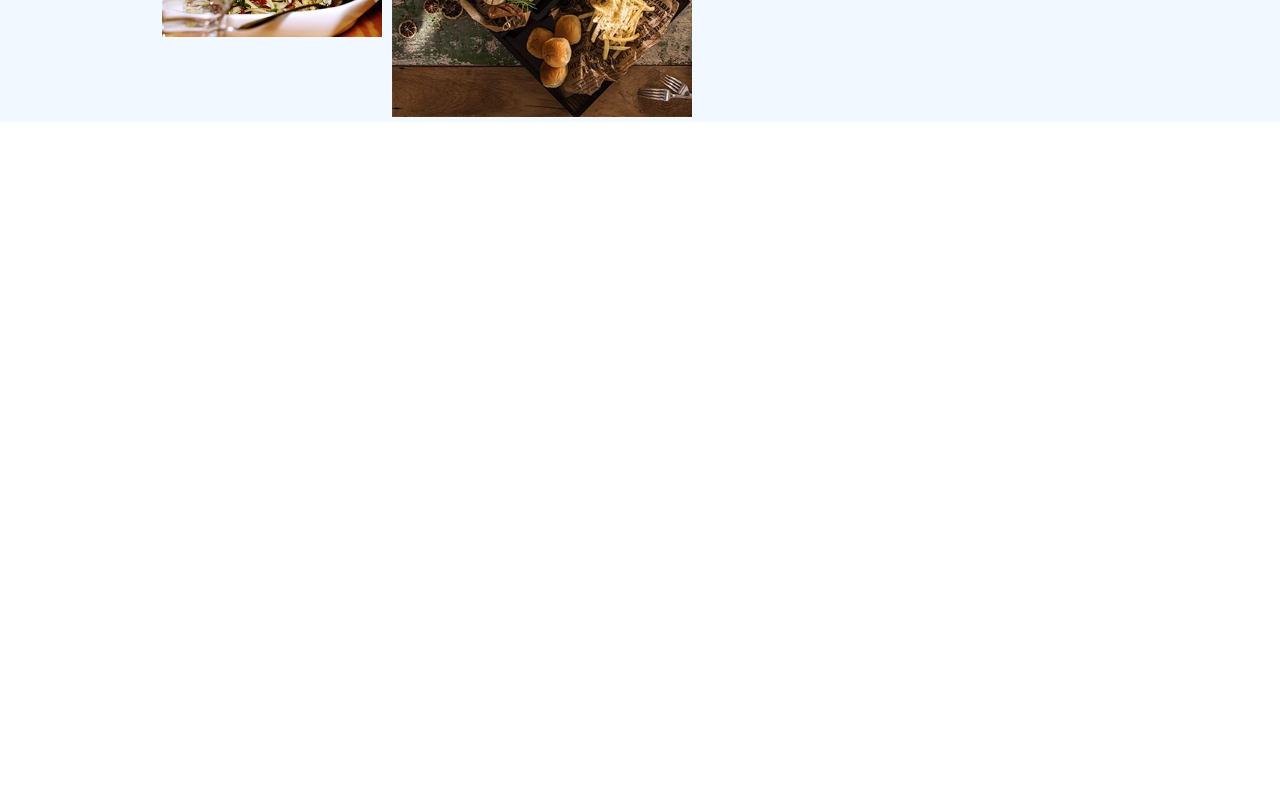
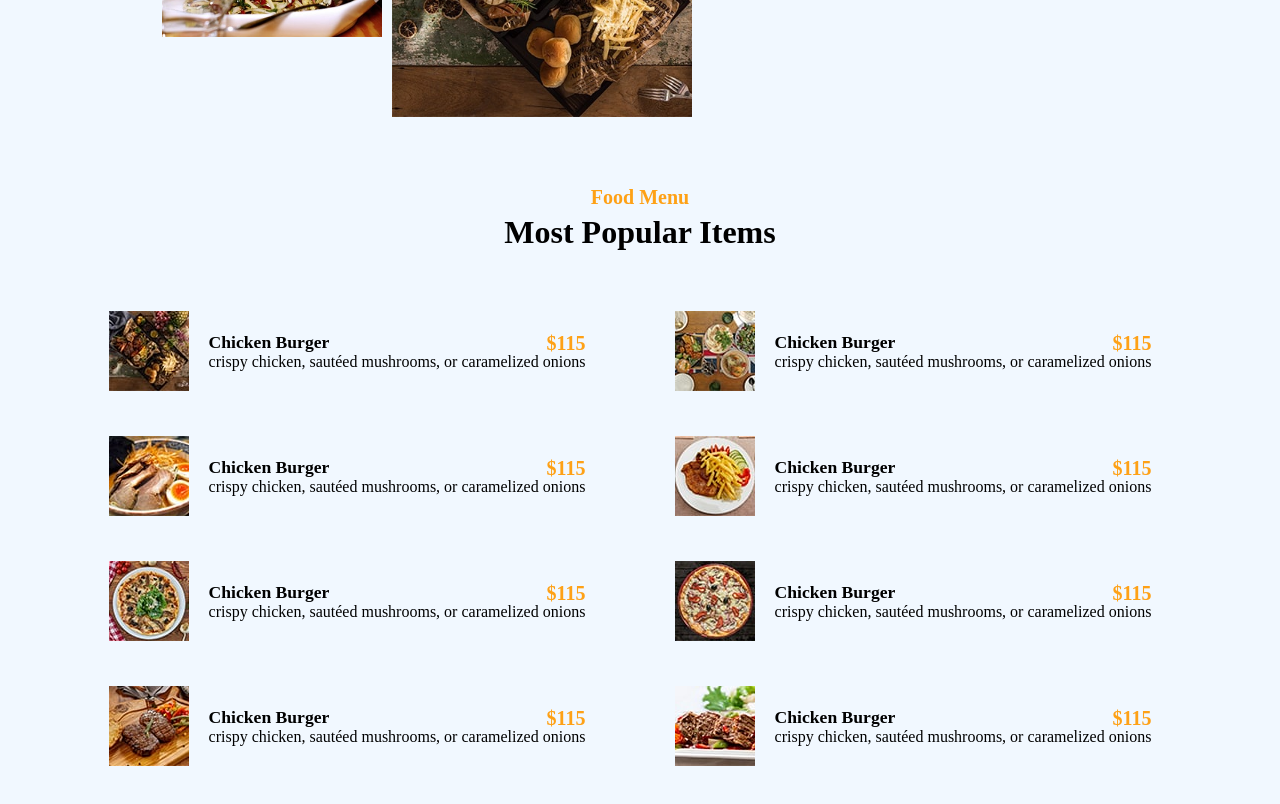
Before and after one commit to Sahilnainani/restaurant-web, a React (Create React App) app: page / in a window 1280 px wide. Shown: the part 1960-2764 px from the top of the page. Before the commit the page ends 2082 px from the top, so only its background shows below. Built offline with nearby package versions, Linux system fonts and the light colour scheme.

Commit message:
add menu section

```diff
--- a/src/components/Home.js
+++ b/src/components/Home.js
@@ -156,6 +156,96 @@ const Home = () => {
           </div>
         </div>
       </div>
+      <div className="menu-container">
+        <h2>Food Menu</h2>
+        <h1>Most Popular Items</h1>
+        <div className="menu">
+          <div className="menu1">
+            <div className="item">
+              <img src={require("../img/menu-1.jpg")} alt="" />
+              <div className="details">
+                <div className="price">
+                  <h4>Chicken Burger</h4>
+                  <h2>$115</h2>
+                </div>
+                <p>crispy chicken, sautéed mushrooms, or caramelized onions</p>
+              </div>
+            </div>
+            <div className="item">
+              <img src={require("../img/menu-2.jpg")} alt="" />
+              <div className="details">
+              <div className="price">
+                  <h4>Chicken Burger</h4>
+                  <h2>$115</h2>
+                </div>
+                <p>crispy chicken, sautéed mushrooms, or caramelized onions</p>
+              </div>
+            </div>
+            <div className="item">
+              <img src={require("../img/menu-3.jpg")} alt="" />
+              <div className="details">
+              <div className="price">
+                  <h4>Chicken Burger</h4>
+                  <h2>$115</h2>
+                </div>
+                <p>crispy chicken, sautéed mushrooms, or caramelized onions</p>
+              </div>
+            </div>
+            <div className="item">
+              <img src={require("../img/menu-4.jpg")} alt="" />
+              <div className="details">
+              <div className="price">
+                  <h4>Chicken Burger</h4>
+                  <h2>$115</h2>
+                </div>
+                <p>crispy chicken, sautéed mushrooms, or caramelized onions</p>
+              </div>
+            </div>
+          </div>
+          <div className="menu1">
+            <div className="item">
+              <img src={require("../img/menu-5.jpg")} alt="" />
+              <div className="details">
+              <div className="price">
+                  <h4>Chicken Burger</h4>
+                  <h2>$115</h2>
+                </div>
+                <p>crispy chicken, sautéed mushrooms, or caramelized onions</p>
+              </div>
+            </div>
+            <div className="item">
+              <img src={require("../img/menu-6.jpg")} alt="" />
+              <div className="details">
+              <div className="price">
+                  <h4>Chicken Burger</h4>
+                  <h2>$115</h2>
+                </div>
+                <p>crispy chicken, sautéed mushrooms, or caramelized onions</p>
+              </div>
+            </div>
+            <div className="item">
+              <img src={require("../img/menu-7.jpg")} alt="" />
+              <div className="details">
+              <div className="price">
+                  <h4>Chicken Burger</h4>
+                  <h2>$115</h2>
+                </div>
+                <p>crispy chicken, sautéed mushrooms, or caramelized onions</p>
+              </div>
+            </div>
+            <div className="item">
+              <img src={require("../img/menu-8.jpg")} alt="" />
+              <div className="details">
+              <div className="price">
+                  <h4>Chicken Burger</h4>
+                  <h2>$115</h2>
+                </div>
+                <p>crispy chicken, sautéed mushrooms, or caramelized onions</p>
+              </div>
+            </div>
+          </div>
+        </div>
+      </div>
     </div>
   );
 };
--- a/src/css/Home.css
+++ b/src/css/Home.css
@@ -225,6 +225,63 @@
     width: 180px;
     cursor: pointer;
   }
+  .menu-container{
+    background-color: #F1F8FF;
+    padding:5%;
+  }
+  .menu-container .menu{
+    display:flex
+  }
+  .menu-container h2{
+    width: fit-content;
+    font-size: 1.25rem;
+    color: #FEA116;
+    margin: 0 auto;
+
+  }
+  .menu-container h1{
+    width: fit-content;
+    margin: 5px auto;
+    font-size: 2rem;
+    /* font-family: "Nunito",sans-serif; */
+    font-weight: 800;
+  }
+  .menu-container .menu{
+    margin: 15px 10px;
+  }
+  .menu-container .menu .menu1{
+    margin-left: auto;
+    margin-right:auto;
+    padding: 10px;
+  }
+  .menu-container .menu .menu1 .item{
+    align-items: center;
+    display: flex;
+    height: 100px;
+    width: fit-content;
+    margin: 25px auto;
+  }
+  .menu-container .menu .menu1 .item .details{
+    align-items: center;
+    margin: 0 20px;
+  }
+  .menu-container .menu .menu1 .item .details .price{
+    position: relative;
+    display: flex;
+  }
+  .menu-container .menu .menu1 .item .details .price h4{
+    margin: 0;
+    font-size: 1.1rem;
+  }
+  .menu-container .menu .menu1 .item .details .price h2{
+    margin: 0;
+    position: absolute;
+    right: 0;
+    color: #FEA116;
+  }
+  .menu-container .menu .menu1 .item .details p{
+    margin: auto 0;
+  }
   @media screen and (max-width: 1300px) {
       .services-container .service {
         flex: 35%;
@@ -238,6 +295,11 @@
             display: block;
         }
       }
+      @media screen and (max-width: 900px) {
+        .menu-container .menu{
+            display:block;
+          }
+      }
     @media screen and (max-width: 650px) {
       .services-container .service {
         flex: 50%;
```
